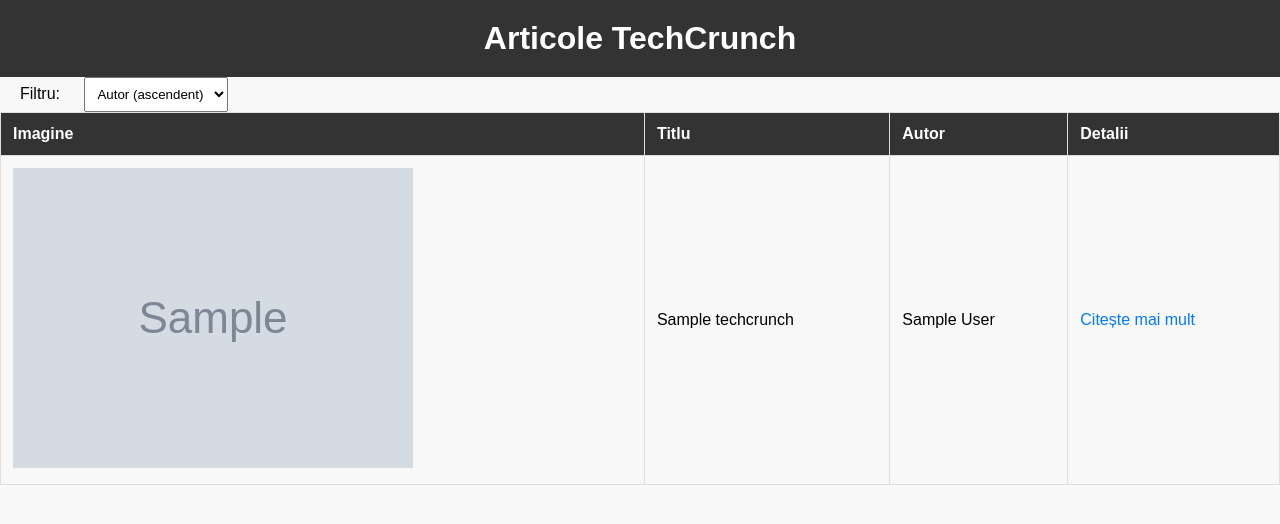
After one commit to Neonhizer/Aggregate-project, a Django app: page /news/techcrunch/ in a window 1280 px wide. The commit adds this page. Shown: the top 524 px of the page. Run offline with Django 3.2, Linux system fonts and the light colour scheme; tables that the repository leaves empty hold one stand-in row (values such as "Sample post"); grey boxes marked "Sample" are stand-in pictures; a database or web service that is not in the repository returns one stand-in record (values such as "Sample title"); data that the repository does not hold is empty.

Commit message:
1.0 final techcrunch

```diff
--- a/stiri/news/models.py
+++ b/stiri/news/models.py
@@ -6,5 +6,6 @@ class Article(models.Model):
     author = models.CharField(max_length=100, null=True, blank=True)
     url = models.URLField(unique=True)
 
+
     def __str__(self):
         return self.title
--- a/stiri/news/urls.py
+++ b/stiri/news/urls.py
@@ -1,36 +1,9 @@
-# from django.urls import path
-# from . import views
-
-# urlpatterns = [
-#     path('', views.home, name='home'),
-#     path('scrape/', views.scrape_techcrunch, name='scrape_techcrunch'),
-#     path('news/scrape_security/', views.scrape_security, name='scrape_security'),
-
-
-# ]
-
-
 from django.urls import path
 from . import views
 
 urlpatterns = [
     path('', views.home, name='home'),
-    path('scrape/', views.scrape_techcrunch, name='scrape'),
-    path('news/scrape_security/', views.scrape_security, name='scrape'),
     path('get_news/', views.get_news, name='get_news'),
-    path('scrape_security/', views.scrape_security, name='scrape_security'),
-    path('scrape_decrypt/', views.scrape_decrypt, name='scrape_decrypt'),
+    path('techcrunch/', views.scrape_tech, name='techcrunch'),
 
 ]
-
-
-
-
-    # path('get_news/', views.get_news, name='get_news'),
-    # path('scrape/', views.scrape_techcrunch, name='scrape'),
-    # path('search/', views.search_results, name='search_results'),
-    # path('search/category/', views.search_results_category, name='search_results_category'),
-    # path('search/location/', views.search_results_location, name='search_results_location'),
-    # path('search/topic/', views.search_results_topic, name='search_results_topic'),
-    # path('search/author/', views.search_results_author, name='search_results_author'),
-    # path('search/date/', views.search_results_date, name='search_results_date'),
--- a/stiri/news/views.py
+++ b/stiri/news/views.py
@@ -5,244 +5,10 @@ from pymongo import MongoClient
 from .models import Article
 from django.http import JsonResponse
 from django.http import HttpResponse
-
+import pymongo
 import logging
-
-
-
-# def scrape_techcrunch(request):
-
-#     url = "https://techcrunch.com/"
-#     response = requests.get(url)
-#     if response.status_code == 200:
-#         soup = BeautifulSoup(response.text, 'html.parser')
-#         articles = soup.find_all('article')
-#         article_data = []
-
-#         for article in articles:
-#             title = article.find('h3').get_text()
-#             link = article.find('a')['href']
-
-#             #image_element = soup.select('figure.post-block__media img')
-#             #image = image_element[0]['src'] if image_element else None
-
-
-
-
-
-#             author_element = article.find('p', class_='fi-main-block__byline').find('a', href=True)
-#             author = author_element.get_text() if author_element else ''
-
-
-#             article_data.append({
-#                 'title': title,
-#                 'link': link,
-#             #    'image': image,
-#                 'author': author,
-#             })
-
-#         context = {
-#             'articles': article_data,
-#         }
-#         # Save the articles in the MongoDB database
-#         client = MongoClient('localhost', 27017)
-#         db = client['news']
-#         news_collection = db['techcrunch_news']
-
-#         for data in article_data:
-#             news_collection.insert_one(data)
-
-#         return render(request, 'news/test.html', context)
-
-
-
-
-
-
-
-
-
-
-
-# def scrape_security(request):
-#     url = "https://www.securityweek.com"
-#     response = requests.get(url)
-#     context = {'articles': []}
-
-#     if response.ok and response.status_code == 200:
-#         soup = BeautifulSoup(response.text, 'html.parser')
-#         articles = soup.find_all('article')
-
-#         article_data = []
-
-#         for article in articles:
-#             title_element = article.find('h1', class_='zox-post-title')
-#             title = title_element.get_text() if title_element else ''
-#             print("Titlu:", title)
-
-#             article_data.append({
-#                 'title': title,
-#             })
-
-#         client = MongoClient('localhost', 27017)
-#         db = client['news']
-#         news_collection = db['security_news']
-
-#         for data in article_data:
-#             news_collection.insert_one(data)
-
-#         context['articles'] = article_data
-
-#     return render(request, 'news/scrape_security.html', context)
-
-
-
-def scrape_techcrunch(request):
-    url = "https://techcrunch.com/"
-    response = requests.get(url)
-    if response.status_code == 200:
-        soup = BeautifulSoup(response.text, 'html.parser')
-        articles = soup.find_all('article')
-        article_data = []
-
-        for article in articles:
-            title = article.find('h3').get_text()
-            link = article.find('a')['href']
-
-            # image_element = soup.select('figure.post-block__media img')
-            # image = image_element[0]['src'] if image_element else None
-
-            author_element = article.find('p', class_='fi-main-block__byline').find('a', href=True)
-            author = author_element.get_text() if author_element else ''
-
-            article_data.append({
-                'title': title,
-                'link': link,
-                # 'image': image,
-                'author': author,
-            })
-
-        context = {
-            'articles': article_data,
-        }
-
-        # Save the articles in the MongoDB database
-        client = MongoClient('localhost', 27017)
-        db = client['news']
-        news_collection = db['techcrunch_news']
-
-        for data in article_data:
-            news_collection.insert_one(data)
-
-        return render(request, 'news/scrape_techcrunch.html', context)
-
-
-
-
-
-
-
-
-
-def scrape_security(request):
-
-    logging.basicConfig(filename='scrape_security.log', level=logging.ERROR)
-
-    url = "https://www.securityweek.com/"
-
-    headers = {
-        'User-Agent': 'Mozilla/5.0 (Windows NT 10.0; Win64; x64) AppleWebKit/537.36 (KHTML, like Gecko) Chrome/58.0.3029.110 Safari/537.36'
-    }
-
-    response = requests.get(url, headers=headers)
-
-    if response.status_code != 200:
-        logging.error(f"Failed to fetch data from SecurityWeek. Status code: {response.status_code}")
-        return HttpResponse('Failed to fetch data from SecurityWeek')
-
-    soup = BeautifulSoup(response.text, 'html.parser')
-    articles = soup.find_all('div', class_='news-post')
-    article_data = []
-
-    for article in articles:
-        title_element = article.find('h2', class_='news-post-title')
-        title = title_element.a.get_text() if title_element else ''
-        link = title_element.a['href'] if title_element else ''
-
-        article_data.append({
-            'title': title,
-            'link': link,
-        })
-
-
-    client = MongoClient('localhost', 27017)
-    db = client['news']
-    news_collection = db['securityweeks_news']
-
-    for data in article_data:
-        news_collection.insert_one(data)
-
-    context = {
-        'articles': article_data,
-    }
-
-    return render(request, 'news/scrape_security.html', context)
-
-
-
-
-
-
-
-
-
-
-
-def scrape_decrypt(request):
-    url = "https://decrypt.co/"
-    response = requests.get(url)
-    if response.status_code == 200:
-        soup = BeautifulSoup(response.text, 'html.parser')
-        articles = soup.find_all('div', class_='article-list-item')
-        article_data = []
-
-        for article in articles:
-            title = article.find('h2', class_='article-title').get_text()
-            author = article.find('span', class_='author-name').get_text()
-            link = article.find('a')['href']
-
-            article_data.append({
-                'title': title,
-                'author': author,
-                'link': link,
-            })
-
-        context = {
-            'articles': article_data,
-        }
-
-
-        client = MongoClient('localhost', 27017)
-        db = client['news']
-        news_collection = db['decrypt_news']
-
-        for data in article_data:
-            news_collection.insert_one(data)
-
-        return render(request, 'news/scrape_decrypt.html', context)
-    else:
-        return HttpResponse('Failed to fetch data from Decrypt')
-
-
-
-
-
-
-
-
-
-
-
+from django.http import HttpRequest
+from urllib.parse import urljoin
 
 
 
@@ -281,5 +47,70 @@ def get_news(request):
 # #         message = f"{search_term}"
 
 
-# # def index(request):
-# #     return HttpResponse('Hello, world!')
+
+
+def scrape_tech(request: HttpRequest):
+
+    urls = [
+        'https://techcrunch.com',
+    ]
+
+    article_data = []
+    base_url = 'https://techcrunch.com'
+
+
+    client = MongoClient("mongodb://localhost:27017/")
+    db = client["news"]
+    news_collection = db["techcrunch"]
+
+    for url in urls:
+        response = requests.get(url)
+        if response.status_code == 200:
+            soup = BeautifulSoup(response.text, 'html.parser')
+
+            if 'techcrunch.com' in url:
+                articles = soup.find_all('div', class_='post-block')
+
+                for article in articles:
+                    title = article.find('h2').get_text()
+                    author = article.find('span', class_='river-byline__authors').get_text()
+                    article_relative_url = article.find('a')['href']
+
+                    # Check if the article URL is relative or absolute and correct accordingly
+                    if not article_relative_url.startswith('http:'):
+                        article_url = urljoin(base_url, article_relative_url)
+                    else:
+                        article_url = article_relative_url
+
+
+                    image_element = article.find('img')
+                    image_url = image_element['src'] if image_element else None
+
+                    # Check if the image URL is valid and if the article doesn't already exist in the collection
+                    existing_article = news_collection.find_one({'article_url': article_url})
+                    if image_url and not existing_article:
+                        article_data.append({
+                            'title': title,
+                            'author': author,
+                            'article_url': article_url,
+                            'image_url': image_url,
+                        })
+
+   # Insert the data into the MongoDB collection
+    if article_data:
+        news_collection.insert_many(article_data)
+
+        # Retrieve data from MongoDB to display in the HTML template
+    sort_option = request.GET.get('sort', '')  # Get the sorting option from the request
+    if sort_option == 'author':
+        articole = news_collection.find().sort('author', 1)
+    elif sort_option == 'title':
+        articole = news_collection.find().sort('title', 1)
+    else:
+        articole = news_collection.find()
+
+
+    client.close()
+
+
+    return render(request, 'news/test_techcrunch.html', {'articole': articole, 'sort_option': sort_option})
--- /dev/null
+++ b/stiri/templates/news/test_techcrunch.html
@@ -0,0 +1,170 @@
+<!DOCTYPE html>
+<html>
+<head>
+    <title>Articole</title>
+    <style>
+        body {
+            font-family: Arial, sans-serif;
+            background-color: #f8f8f8;
+            margin: 0;
+            padding: 0;
+            overflow-x: hidden; /* Ascunde bara de derulare orizontală */
+        }
+        h1 {
+            background-color: #333;
+            color: #fff;
+            text-align: center;
+            padding: 20px 0;
+            margin: 0;
+        }
+        table {
+            width: 100%;
+            border-collapse: collapse;
+        }
+        table, th, td {
+            border: 1px solid #ddd;
+        }
+        th, td {
+            padding: 12px;
+            text-align: left;
+        }
+        tr:nth-child(even) {
+            background-color: #f2f2f2;
+        }
+        th {
+            background-color: #333;
+            color: #fff;
+            font-weight: bold;
+        }
+        td img {
+            max-width: 100%;
+            height: auto;
+        }
+        .read-more-link {
+            text-decoration: none;
+            color: #007bff;
+            transition: color 0.3s;
+        }
+        .read-more-link:hover {
+            color: #0056b3;
+        }
+        label {
+            margin: 20px;
+        }
+        select {
+            padding: 8px;
+        }
+    </style>
+</head>
+<body>
+    <h1>Articole TechCrunch</h1>
+
+
+    <label for="filter">Filtru:</label>
+    <select id="filter">
+        <option value="author">Autor (ascendent)</option>
+        <option value="title">Titlu (ascendent)</option>
+    </select>
+
+    <table>
+        <thead>
+            <tr>
+                <th>Imagine</th>
+                <th>Titlu</th>
+                <th>Autor</th>
+                <th>Detalii</th>
+            </tr>
+        </thead>
+        <tbody>
+            {% for article in articole %}
+                <tr>
+                    <td><img src="{{ article.image_url }}" alt="Imagine articol"></td>
+                    <td>{{ article.title }}</td>
+                    <td>{{ article.author }}</td>
+                    <td><a href="{{ article.article_url }}" class="read-more-link" target="_blank">Citește mai mult</a></td>
+                </tr>
+            {% endfor %}
+        </tbody>
+    </table>
+
+    <script src="https://code.jquery.com/jquery-3.6.0.min.js"></script>
+    <script>
+        $(document).ready(function () {
+            $("#filter").change(function () {
+                var filter = $(this).val();
+                var tableBody = $("tbody");
+
+                tableBody.find("tr").hide();
+
+                if (filter === "all") {
+                    tableBody.find("tr").show();
+                } else if (filter === "author") {
+                    tableBody.find("tr").filter(function () {
+                        return $(this).find("td:eq(2)").text() !== "Autor";
+                    }).show();
+                } else if (filter === "title") {
+                    tableBody.find("tr").filter(function () {
+                        return $(this).find("td:eq(1)").text() !== "Titlu";
+                    }).show();
+                }
+            });
+
+            $("#filter").change(function () {
+                var sortOption = $(this).val();
+
+                if (sortOption === "author") {
+                    sortArticlesByAuthor();
+                } else if (sortOption === "title") {
+                    sortArticlesByTitle();
+                }
+            });
+
+            function sortArticlesByAuthor() {
+                var tableBody = $("tbody");
+                var rows = tableBody.find("tr").get();
+
+                rows.sort(function (a, b) {
+                    var authorA = $(a).find("td:eq(2)").text().toUpperCase();
+                    var authorB = $(b).find("td:eq(2)").text().toUpperCase();
+
+                    if (authorA < authorB) {
+                        return -1;
+                    }
+                    if (authorA > authorB) {
+                        return 1;
+                    }
+                    return 0;
+                });
+
+                tableBody.empty();
+                $.each(rows, function (index, row) {
+                    tableBody.append(row);
+                });
+            }
+
+            function sortArticlesByTitle() {
+                var tableBody = $("tbody");
+                var rows = tableBody.find("tr").get();
+
+                rows.sort(function (a, b) {
+                    var titleA = $(a).find("td:eq(1)").text().toUpperCase();
+                    var titleB = $(b).find("td:eq(1)").text().toUpperCase();
+
+                    if (titleA < titleB) {
+                        return -1;
+                    }
+                    if (titleA > titleB) {
+                        return 1;
+                    }
+                    return 0;
+                });
+
+                tableBody.empty();
+                $.each(rows, function (index, row) {
+                    tableBody.append(row);
+                });
+            }
+        });
+    </script>
+</body>
+</html>
```
Also changed, not shown: stiri/templates/news/home.html (+1 -13 lines), stiri/templates/news/test_securityweek.html (added, +21 -0 lines), 1 other file.
